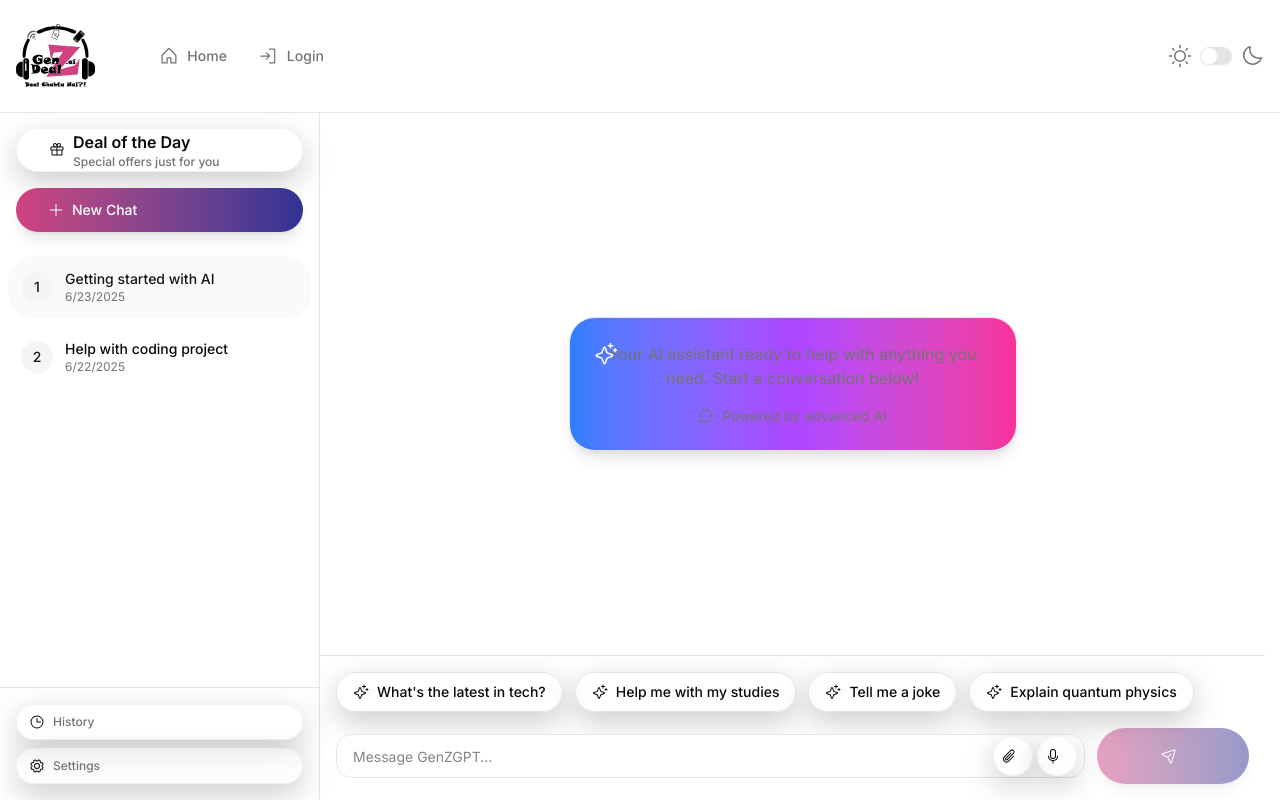
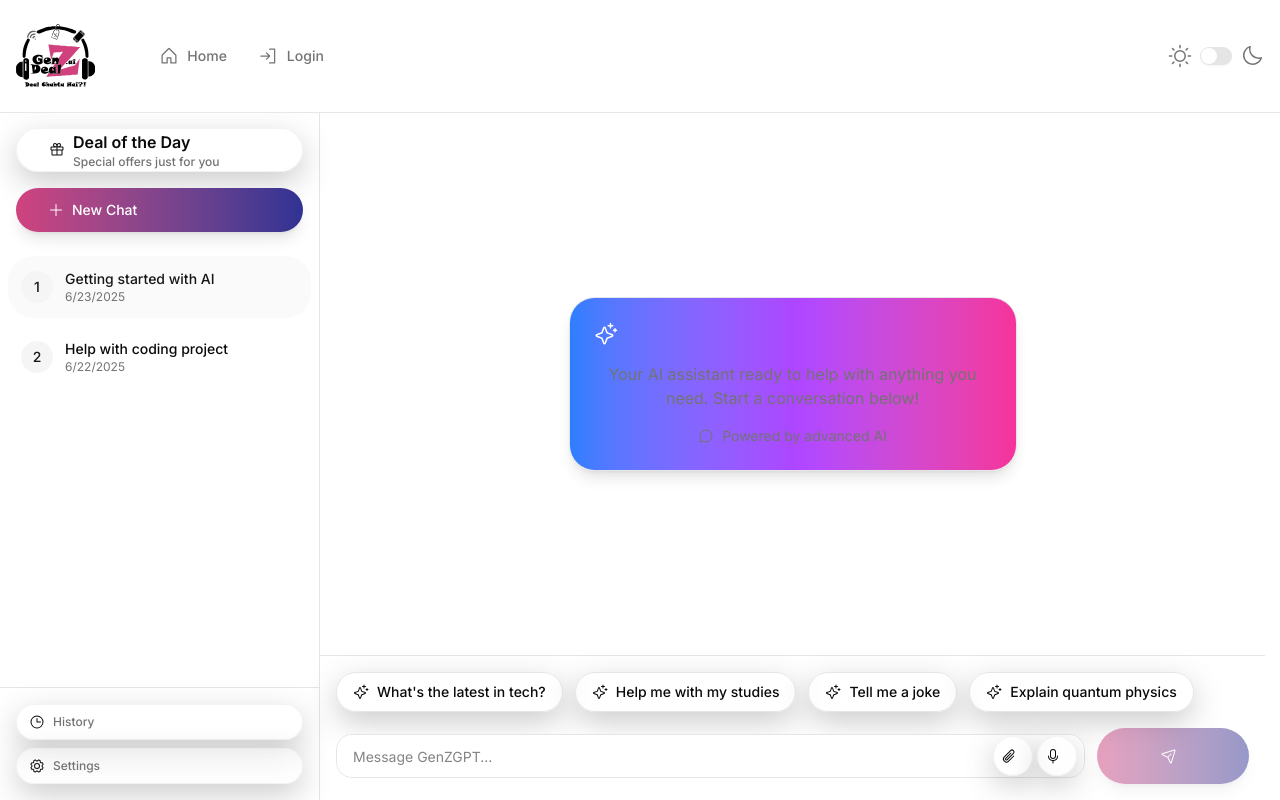
Before and after one commit to iwebtechno-repo/genzdealz-nextjs, a Next.js app: page /genzgpt in a window 1280 px wide. Built offline with nearby package versions, Linux system fonts and the light colour scheme.

Commit message:
fix theme

```diff
--- a/components/theme-toggle.tsx
+++ b/components/theme-toggle.tsx
@@ -7,18 +7,78 @@ import { useTheme } from "next-themes";
 import { Button } from "@/components/ui/button";
 
 export const ThemeToggle = () => {
-  const { theme, setTheme } = useTheme();
+  const { theme, setTheme, resolvedTheme } = useTheme();
+  const [mounted, setMounted] = React.useState(false);
+
+  // Prevent hydration mismatch and ensure proper theme detection
+  React.useEffect(() => {
+    setMounted(true);
+
+    // Force theme detection on mount to ensure proper initial state
+    // This helps when system is in dark mode but theme preference isn't set
+    if (theme === "system") {
+      // Trigger a re-render to ensure resolvedTheme is properly detected
+      const mediaQuery = window.matchMedia("(prefers-color-scheme: dark)");
+      const isSystemDark = mediaQuery.matches;
+
+      // If system is dark but we're not showing dark mode correctly,
+      // force a theme update to ensure proper state
+      if (isSystemDark && resolvedTheme !== "dark") {
+        // Small delay to ensure next-themes has properly initialized
+        setTimeout(() => {
+          setTheme("system");
+        }, 0);
+      }
+    }
+  }, [theme, resolvedTheme, setTheme]);
+
+  // Don't render until mounted to prevent hydration mismatch
+  if (!mounted) {
+    return (
+      <Button
+        variant="glass"
+        size="icon"
+        showRipple={false}
+        className="cursor-pointer"
+      >
+        <SunIcon className="h-5 w-5" />
+        <span className="sr-only">Toggle theme</span>
+      </Button>
+    );
+  }
+
+  const toggleTheme = () => {
+    // If user hasn't set a preference yet (theme is "system"),
+    // set it to the opposite of current resolved theme
+    if (theme === "system") {
+      setTheme(resolvedTheme === "dark" ? "light" : "dark");
+    } else {
+      // User has already set a preference, toggle between light/dark
+      setTheme(theme === "light" ? "dark" : "light");
+    }
+  };
+
+  // Determine which icon to show based on resolved theme
+  const isDark = resolvedTheme === "dark";
 
   return (
     <Button
       variant="glass"
       size="icon"
       showRipple={true}
-      onClick={() => setTheme(theme === "light" ? "dark" : "light")}
+      onClick={toggleTheme}
       className="cursor-pointer"
     >
-      <SunIcon className="h-5 w-5 rotate-0 scale-100 transition-all dark:-rotate-90 dark:scale-0" />
-      <MoonIcon className="absolute h-5 w-5 rotate-90 scale-0 transition-all dark:rotate-0 dark:scale-100" />
+      <SunIcon
+        className={`h-5 w-5 transition-all ${
+          isDark ? "rotate-90 scale-0" : "rotate-0 scale-100"
+        }`}
+      />
+      <MoonIcon
+        className={`absolute h-5 w-5 transition-all ${
+          isDark ? "rotate-0 scale-100" : "rotate-90 scale-0"
+        }`}
+      />
       <span className="sr-only">Toggle theme</span>
     </Button>
   );
--- a/components/ui/card.tsx
+++ b/components/ui/card.tsx
@@ -6,6 +6,7 @@ import { type ColorVariant } from "@/lib/morphy-ui/types";
 import { type IconWeight } from "@phosphor-icons/react";
 import {
   getVariantStyles,
+  getVariantStylesNoHover,
   getIconColor,
   getRippleColor,
 } from "@/lib/morphy-ui/utils";
@@ -40,8 +41,10 @@ const Card = React.forwardRef<HTMLDivElement, CardProps>(
   ) => {
     const { addRipple, resetRipple, ripple } = useRipple(variant);
 
-    // Get centralized styles
-    const variantStyles = getVariantStyles(variant);
+    // Get centralized styles - use no-hover version when ripple is disabled
+    const variantStyles = showRipple
+      ? getVariantStyles(variant)
+      : getVariantStylesNoHover(variant);
     const iconColor = getIconColor(variant);
 
     // Icon component
@@ -54,6 +57,27 @@ const Card = React.forwardRef<HTMLDivElement, CardProps>(
       "top-right": "absolute top-6 right-6",
       "bottom-left": "absolute bottom-6 left-6",
       "bottom-right": "absolute bottom-6 right-6",
+    };
+
+    // Calculate padding based on icon position and content
+    const getIconPadding = () => {
+      if (!IconComponent) return "";
+
+      const hasTitleOrSubtitle = icon?.title || icon?.subtitle;
+      const isTopPositioned =
+        iconPosition === "top-left" || iconPosition === "top-right";
+      const isBottomPositioned =
+        iconPosition === "bottom-left" || iconPosition === "bottom-right";
+
+      if (isTopPositioned) {
+        // Add top padding for top-positioned icons
+        return hasTitleOrSubtitle ? "pt-20" : "pt-16";
+      } else if (isBottomPositioned) {
+        // Add bottom padding for bottom-positioned icons
+        return hasTitleOrSubtitle ? "pb-20" : "pb-16";
+      }
+
+      return "";
     };
 
     const handleMouseEnter = (e: React.MouseEvent<HTMLDivElement>) => {
@@ -77,11 +101,7 @@ const Card = React.forwardRef<HTMLDivElement, CardProps>(
         ref={ref}
         className={cn(
           "rounded-lg border bg-card text-card-foreground shadow-sm relative p-6",
-          // Add extra padding-top when there's a top-positioned icon with title/subtitle
-          IconComponent &&
-            (iconPosition === "top-left" || iconPosition === "top-right") &&
-            (icon.title || icon.subtitle) &&
-            "pt-20",
+          getIconPadding(),
           variantStyles,
           showRipple ? "overflow-hidden" : "",
           className
--- a/components/ui/navbar.tsx
+++ b/components/ui/navbar.tsx
@@ -18,7 +18,7 @@ import { UserMenu } from "./user-menu";
 import { NavbarSkeleton } from "./navbar-skeleton";
 
 export const Navbar = () => {
-  const { theme, setTheme } = useTheme();
+  const { theme, setTheme, resolvedTheme } = useTheme();
   const pathname = usePathname();
   const { isAuthenticated, isLoading } = useAuth();
 
@@ -89,6 +89,14 @@ export const Navbar = () => {
     );
   };
 
+  const handleThemeToggle = (checked: boolean) => {
+    if (checked) {
+      setTheme("dark");
+    } else {
+      setTheme("light");
+    }
+  };
+
   return (
     <nav className="fixed top-0 left-0 right-0 z-50 bg-white/80 dark:bg-black/80 backdrop-blur-lg border-b border-gray-200 dark:border-gray-800">
       <div className="container mx-auto px-4 max-w-7xl">
@@ -99,7 +107,7 @@ export const Navbar = () => {
           >
             <Image
               src={
-                theme === "dark"
+                resolvedTheme === "dark"
                   ? "/genzdealz_darkmode.svg"
                   : "/genzdealz_lightmode.svg"
               }
@@ -118,10 +126,8 @@ export const Navbar = () => {
             <div className="flex items-center space-x-2">
               <SunIcon className="h-6 w-6 text-muted-foreground" />
               <Switch
-                checked={theme === "dark"}
-                onCheckedChange={(checked: boolean) =>
-                  setTheme(checked ? "dark" : "light")
-                }
+                checked={resolvedTheme === "dark"}
+                onCheckedChange={handleThemeToggle}
               />
               <MoonIcon className="h-6 w-6 text-muted-foreground" />
             </div>
--- a/lib/morphy-ui/utils.ts
+++ b/lib/morphy-ui/utils.ts
@@ -50,6 +50,41 @@ export const getVariantStyles = (variant: ColorVariant): string => {
     case "none":
     default:
       return "bg-background border border-border hover:bg-accent hover:text-accent-foreground transition-colors duration-200";
+  }
+};
+
+// ============================================================================
+// VARIANT STYLES WITHOUT HOVER (FOR NON-RIPPLE CARDS)
+// ============================================================================
+
+export const getVariantStylesNoHover = (variant: ColorVariant): string => {
+  switch (variant) {
+    case "gradient":
+
+    case "glass":
+      return "bg-[var(--activeGlassColor)] shadow-[0px_10px_30px_var(--activeShadowColor)] border border-[var(--fadeGrey)] backdrop-blur-[10px] transition-all duration-200";
+
+    case "blue":
+      return `bg-gradient-to-r ${gradientPresets.blue} text-white shadow-lg transition-all duration-200`;
+
+    case "purple":
+      return `bg-gradient-to-r ${gradientPresets.purple} text-white shadow-lg transition-all duration-200`;
+
+    case "green":
+      return `bg-gradient-to-r ${gradientPresets.green} text-white shadow-lg transition-all duration-200`;
+
+    case "orange":
+      return `bg-gradient-to-r ${gradientPresets.orange} text-white shadow-lg transition-all duration-200`;
+
+    case "multi":
+      return `bg-gradient-to-r ${gradientPresets.multi} text-white shadow-lg transition-all duration-200`;
+
+    case "link":
+      return "text-primary underline-offset-4 transition-colors duration-200";
+
+    case "none":
+    default:
+      return "bg-background border border-border transition-colors duration-200";
   }
 };
 
```
